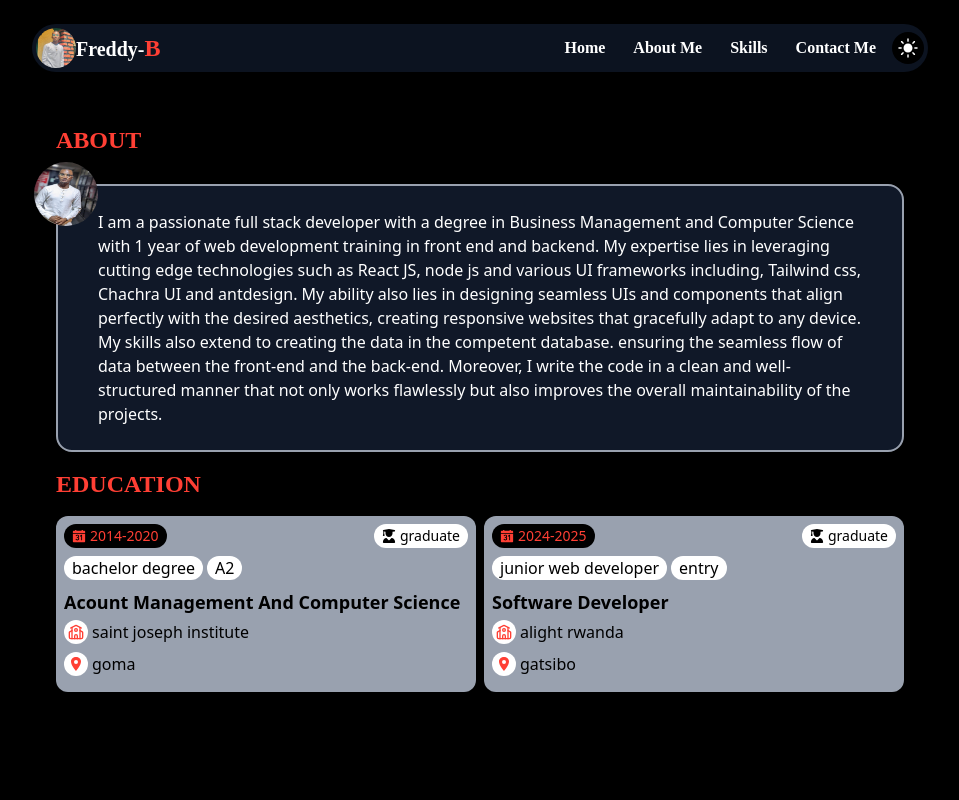
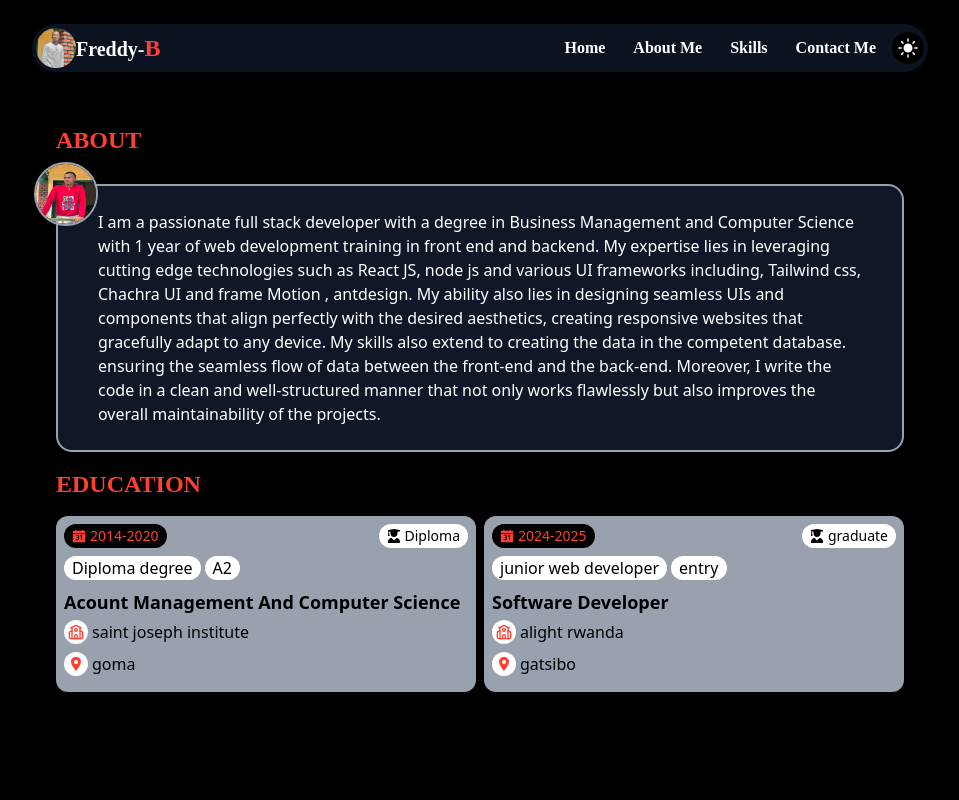
Before and after one commit to Freddy-bij/Personal_Portfolio, a React (Vite) app: page /about in a window 1280 px wide. Shown: the top 800 px of the page, without its empty margins (160-1119 px from the left). Built offline with nearby package versions, Linux system fonts and the light colour scheme.

Commit message:
add some modificaion

```diff
--- a/src/Components/AboutParagraph.jsx
+++ b/src/Components/AboutParagraph.jsx
@@ -1,10 +1,10 @@
 import { useState } from "react"
-import freddy from "../images/freddy prof.png"
+import freddy from "../images/im1.jpg"
 
 const AboutParagraph = () => {
     const [chowAllParagraph, setChowAllParagraph] = useState(false)
-    let paragraph1 = "I am a passionate full stack developer with a degree in Business Management and Computer Science with 1 year of web development training in front end and backend. My expertise lies in leveraging cutting edge technologies such as React JS, node js and various UI frameworks including, Tailwind css, Chachra UI and antdesign. My ability also lies in designing seamless UIs and components that align perfectly with the desired aesthetics, creating responsive websites that gracefully adapt to any device. My skills also extend to creating the data in the competent database. ensuring the seamless flow of data between the front-end and the back-end. Moreover, I write the code in a clean and well-structured manner that not only works flawlessly but also improves the overall maintainability of the projects."
-    let paragraph2 = "I am a passionate full stack developer with a degree in Business Management and Computer Science with 1 year of web development training in front end and backend. My expertise lies in leveraging cutting edge technologies such as React JS, node js and various UI frameworks including, Tailwind css, Chachra UI and antdesign. My ability also lies in designing seamless UIs and components that align perfectly with the desired aesthetics, creating responsive websites that gracefully adapt to any device. My skills also extend to creating the data in the competent database. ensuring the seamless flow of data between the front-end and the back-end. Moreover, I write the code in a clean and well-structured manner that not only works flawlessly but also improves the overall maintainability of the projects."
+    let paragraph1 = "I am a passionate full stack developer with a degree in Business Management and Computer Science with 1 year of web development training in front end and backend. My expertise lies in leveraging cutting edge technologies such as React JS, node js and various UI frameworks including, Tailwind css, Chachra UI and frame Motion , antdesign. My ability also lies in designing seamless UIs and components that align perfectly with the desired aesthetics, creating responsive websites that gracefully adapt to any device. My skills also extend to creating the data in the competent database. ensuring the seamless flow of data between the front-end and the back-end. Moreover, I write the code in a clean and well-structured manner that not only works flawlessly but also improves the overall maintainability of the projects."
+    let paragraph2 = "I am a passionate full stack developer with a degree in Business Management and Computer Science with 1 year of web development training in front end and backend. My expertise lies in leveraging cutting edge technologies such as React JS, node js and various UI frameworks including, Tailwind css, Chachra UI and frame Motion , antdesign. My ability also lies in designing seamless UIs and components that align perfectly with the desired aesthetics, creating responsive websites that gracefully adapt to any device. My skills also extend to creating the data in the competent database. ensuring the seamless flow of data between the front-end and the back-end. Moreover, I write the code in a clean and well-structured manner that not only works flawlessly but also improves the overall maintainability of the projects."
 
 
     if (!chowAllParagraph) {
@@ -18,7 +18,7 @@ const AboutParagraph = () => {
                 <div className="relative ">
                     <div className="relative  rounded-[24px] px-10 py-6  ">
 
-                        <div className="absolute -top-6 -left-6 w-16 h-16  rounded-full  flex items-center justify-center ">
+                        <div className="absolute -top-6 -left-6 w-16 h-16 border-gray-400   border-2 rounded-full  flex items-center justify-center ">
                             <img
                                 src={freddy}
                                 alt="icon"
--- a/src/Components/Description.jsx
+++ b/src/Components/Description.jsx
@@ -38,7 +38,7 @@ const Description = () => {
             Full Stack Web Developer
           </h2>
           <p className="mt-6 text-lg">
-            Hello!👋 I am a junior web developer passionate about creating
+            Hello!👋 my name is <i className="font-semibold text-[#ff34f3]">Freddy BIJANJA</i>  I am a junior web developer passionate about creating
             modern and efficient sites. Curious and motivated, I learn every day
             to master the best web technologies to design interactive and fluid
             experiences.
--- a/src/Components/Footer.jsx
+++ b/src/Components/Footer.jsx
@@ -25,7 +25,7 @@ const Footer = () => {
             </div>
           </div>
         </div>
-        <div className="grid md:grid-cols-2  justify-center">
+        <div className="grid md:grid-cols-2  justify-center mt-4">
           <div className=" md:flex justify-center">
             <div>
               <h1 className="text-[#ff3f34] capitalize font-bold text-2xl">custom menu</h1>
--- a/src/Components/SectAbout.jsx
+++ b/src/Components/SectAbout.jsx
@@ -1,5 +1,5 @@
 import { FaArrowUpRightFromSquare, FaGithub } from "react-icons/fa6"
-import freddy from "../images/freddy prof.png"
+import freddy from "../images/im1.jpg"
 import { Link } from "react-router"
 
 
@@ -16,11 +16,24 @@ const SectAbout = () => {
             <div>
               <p className="text-xl relative">I am a passionate full stack developer with a degree in Business Management and Computer Science
                 with 1 year of web development training in front end and backend. My expertise lies in leveraging cutting edge technologies such as React JS, n
-                ode js and various UI frameworks including, Tailwind css, Chachra UI and antdesign ...<Link to="about" target="_blank"><span className="absolute text-sm letf-10 bottom-[5px] ml-1 text-[#ff3f34] hover:text-white"><FaArrowUpRightFromSquare /></span></Link> </p>
+                ode js and various UI frameworks including, Tailwind css, Chachra UI and Framer Motion ...<Link to="about" target="_blank">
+                  <span className="absolute text-sm letf-10 bottom-[5px] ml-1 text-[#ff3f34] hover:text-gray-400">
+                    <FaArrowUpRightFromSquare />
+                  </span>
+                </Link>
+              </p>
 
               <div className="flex gap-4 mt-3">
-                <Link to="/contact" target="_blank"><button className="border px-3 py-1 rounded-sm font-bold text-black shadow-sm bg-white hover:text-white hover:border  hover:border-gray-900 hover:bg-black">Hire me</button></Link>
-                <Link to="https://github.com/Freddy-bij" target="_blank"> <button className="bg-[#ff3f34] px-3 py-1 rounded-sm font-bold text-black  hover:border  hover:border-gray-900 hover:bg-black flex items-center gap-1 hover:text-white  "> <FaGithub /> Find me</button></Link>
+                <Link to="/contact" target="_blank">
+                  <button className="border px-3 py-1 rounded-sm font-bold text-black shadow-sm bg-white hover:text-white hover:border  hover:border-gray-900 hover:bg-black">
+                    Hire me
+                  </button></Link>
+                <Link to="https://github.com/Freddy-bij" target="_blank">
+                  <button className="bg-[#ff3f34] px-3 py-1 rounded-sm font-bold text-black  hover:border  hover:border-gray-900 hover:bg-black flex items-center gap-1 hover:text-white  ">
+                    <FaGithub />
+                    Find me
+                  </button>
+                </Link>
               </div>
             </div>
 
--- a/src/Components/SectSkills.jsx
+++ b/src/Components/SectSkills.jsx
@@ -8,7 +8,6 @@ import git from "../images/git.svg";
 import tailwind from "../images/tailwind.svg";
 import figma from "../images/figma.svg";
 import nodejs from "../images/nodejs.svg";
-
 const skills = [
   { src: htlm, title: "HTML" },
   { src: css, title: "CSS" },
@@ -43,7 +42,7 @@ const SectSkills = () => {
       <div className="max-w-4xl mx-auto ">
 
 
-        <div className="grid grid-cols-2 sm:grid-cols-3 md:grid-cols-4 gap-8 justify-items-center">
+        <div className="grid grid-cols-2 sm:grid-cols-3 md:grid-cols-4 gap-8 justify-items-center ">
           {skills.map((skill, i) => (
             <motion.div
               key={i}
@@ -55,7 +54,7 @@ const SectSkills = () => {
               className="w-28 h-28 bg-white/10 border border-white/20 backdrop-blur-md rounded-2xl flex flex-col items-center justify-center shadow-lg hover:scale-105 transition-transform duration-300"
             >
               <img src={skill.src} alt={skill.title} className="w-12 h-12 mb-2" />
-              <p className="text-white text-sm font-medium">{skill.title}</p>
+              <p className=" text-sm font-medium uppercase">{skill.title}</p>
             </motion.div>
           ))}
         </div>
--- a/src/Educations.json
+++ b/src/Educations.json
@@ -2,9 +2,9 @@
     {
         "id":"1",
         "date":"2014-2020",
-        "title":"graduate",
-        "name":"acount management and computer science",
-        "degree":"bachelor degree",
+        "title":"Diploma",
+        "name":"Acount management and computer science",
+        "degree":"Diploma degree",
         "grade":"A2",
         "institution":"saint joseph institute",
         "location":"goma"
```
Also changed, not shown: src/images/im1.jpg (renamed from public/images/im1.jpg), src/images/imgremov.png (renamed from public/images/imgremov.png).
